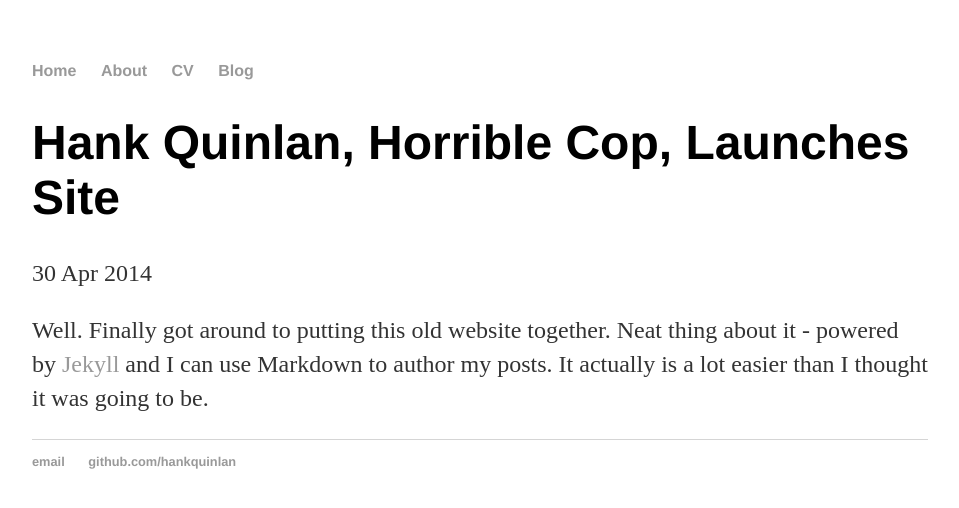
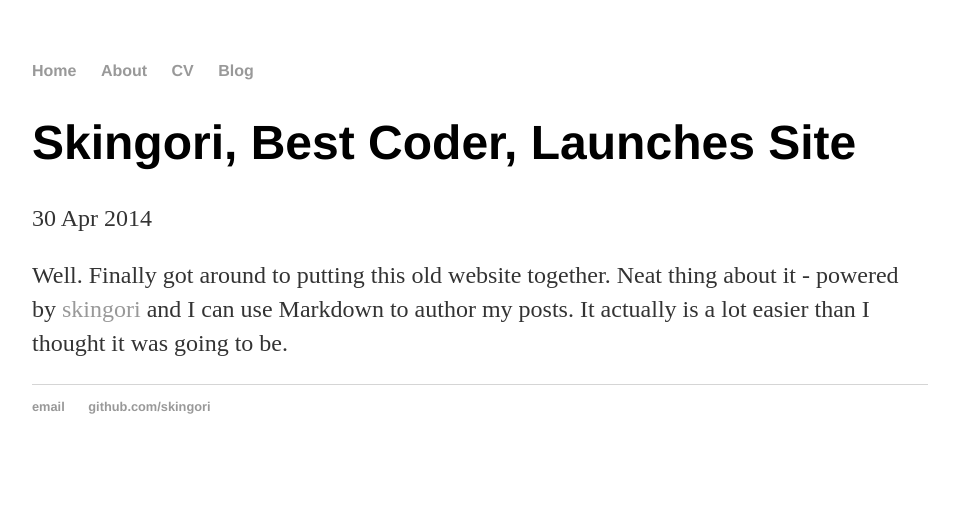
Before and after one commit to skingori/skingori.github.io, a Jekyll site: the page built from _posts/2014-04-30-hank-quinlan-site-launched.md, in a window 1280 px wide. Shown: the top 508 px of the page, without its empty margins (160-1119 px from the left). Built offline with Jekyll 4.4.1, drawn with Linux system fonts in a browser that asks for light colours.

Commit message:
first commit

```diff
--- a/_layouts/default.html
+++ b/_layouts/default.html
@@ -25,8 +25,8 @@
 
   <footer>
    <ul>
-   <li><a href="mailto:hankquinlanhub@gmail.com">email</a></li>
-   <li><a href="https://github.com/hankquinlan">github.com/hankquinlan</a></li>
+   <li><a href="mailto:infor.samson@gmail.com">email</a></li>
+   <li><a href="https://github.com/skingori">github.com/skingori</a></li>
    </ul>
   </footer>
   </body>
--- a/_posts/2014-04-30-hank-quinlan-site-launched.md
+++ b/_posts/2014-04-30-hank-quinlan-site-launched.md
@@ -1,7 +1,7 @@
 ---
 layout: post
-title: "Hank Quinlan, Horrible Cop, Launches Site"
+title: "Skingori, Best Coder, Launches Site"
 date: 2014-04-30
 ---
 
-Well. Finally got around to putting this old website together. Neat thing about it - powered by [Jekyll](http://jekyllrb.com) and I can use Markdown to author my posts. It actually is a lot easier than I thought it was going to be.
+Well. Finally got around to putting this old website together. Neat thing about it - powered by [skingori]() and I can use Markdown to author my posts. It actually is a lot easier than I thought it was going to be.
--- a/about/index.html
+++ b/about/index.html
@@ -1,6 +1,6 @@
 ---
 layout: default
-title: About Hank Quinlan
+title: About Skingori
 ---
 
 		<div class="about">
--- a/blog/index.html
+++ b/blog/index.html
@@ -1,6 +1,6 @@
 ---
 layout: default
-title: Hank Quinlan's Blog
+title: Skingori's Blog
 ---
 <h1>{{ page.title }}</h1>
 <ul class="posts">
--- a/cv/index.html
+++ b/cv/index.html
@@ -1,17 +1,17 @@
 ---
 layout: default
-title: CV of Your Name
+title: Skingori
 ---
 
 	<div class="cv">
 		<a href="#" class="download" title="Download CV as PDF">Download CV</a>
-					<h1>Hank Quinlan</h1>
+					<h1>Skingori</h1>
 					<address>
 					<strong>Affiliation</strong><br>
 					Street Address<br>
 					City State 12345<br>
 					<abbr title="phone">P:</abbr> (123) 456-7890<br>
-					<span class="obfuscate">youremailaddress@email.com</span>
+					<span class="obfuscate">infor.samson@gmail.com</span>
 					</address>
 
 					<h2>Select Publications</h2>
```
Also changed, not shown: blog/atom.xml (+8 -8 lines), index.html (+2 -5 lines).
